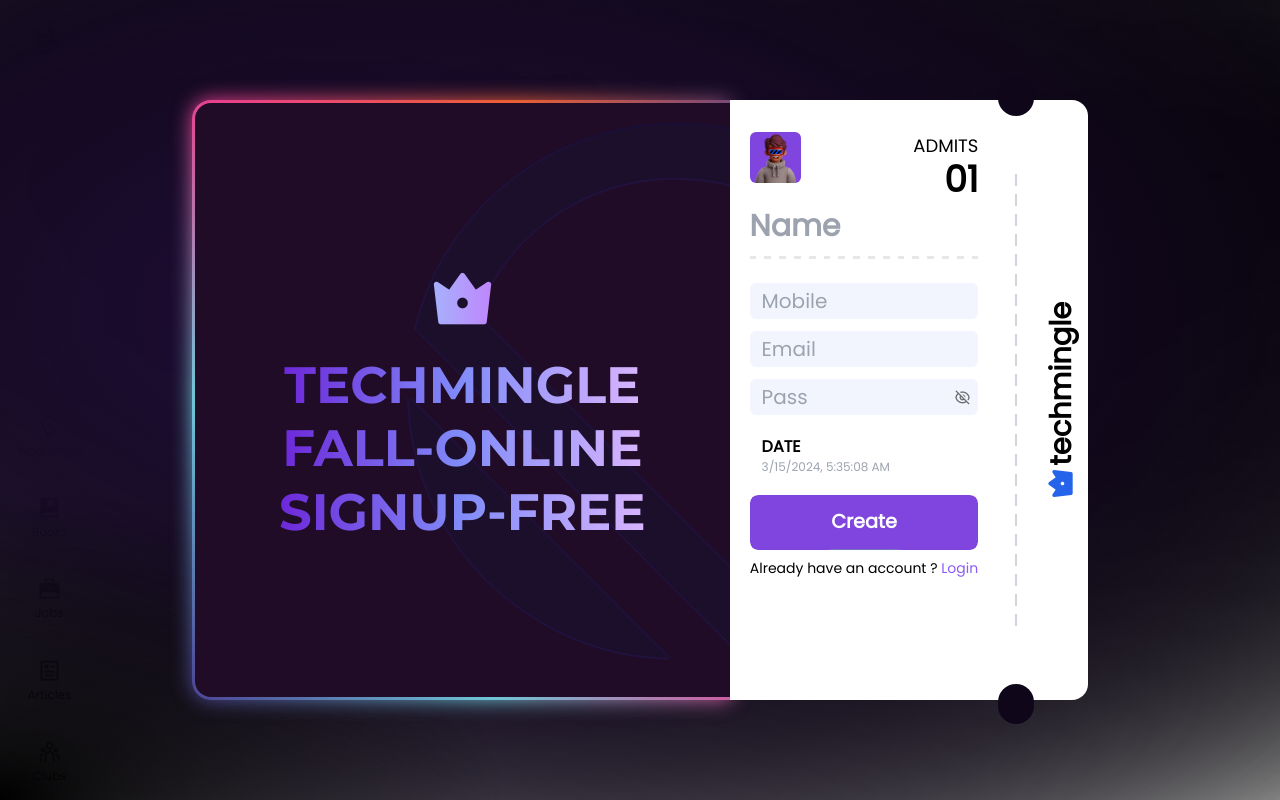
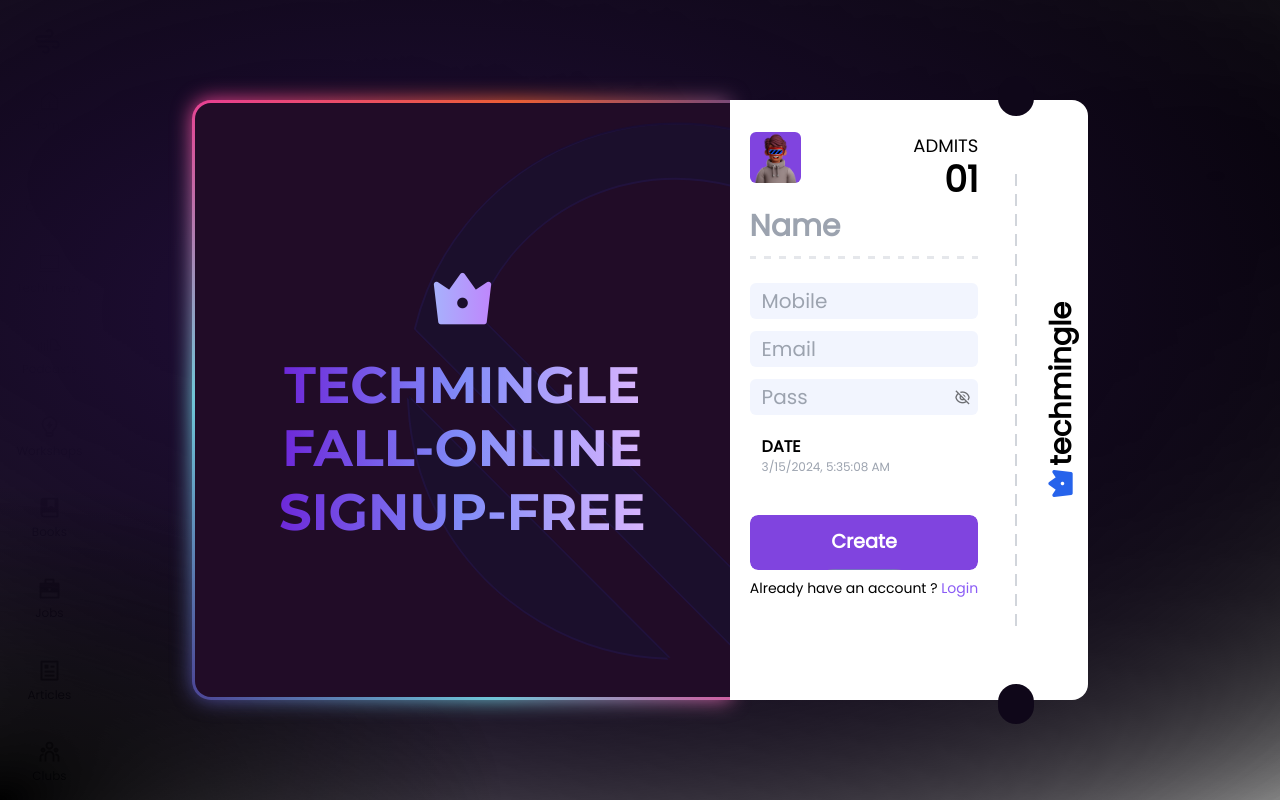
Before and after one commit to BubbleBitCore/TechMingle, a React (Create React App) app: page /signup in a window 1280 px wide. Built offline with nearby package versions, Linux system fonts and the light colour scheme.

Commit message:
updated signup page

```diff
--- a/src/pages/Signup.jsx
+++ b/src/pages/Signup.jsx
@@ -186,7 +186,7 @@ const Signup = () => {
                   {new Date().toLocaleString()}
                 </p>
               </div>
-              <div className="max-sm:fixed max-sm:bottom-10 max-sm:left-1/2 max-sm:-translate-x-1/2  w-full max-sm:w-[90%] h-[10%] mt-5 max-sm:h-[8%]">
+              <div className="max-sm:fixed max-sm:bottom-10 max-sm:left-1/2 max-sm:-translate-x-1/2  w-full max-sm:w-[90%] h-[10%] mt-10 max-sm:h-[8%]">
                 <FancyButton text1="Create" text2="Journey" />
               </div>
               <p className="max-sm:fixed max-sm:bottom-3  max-sm:left-1/2 max-sm:-translate-x-1/2 text-sm w-full text-center mt-2 select-none">
```
